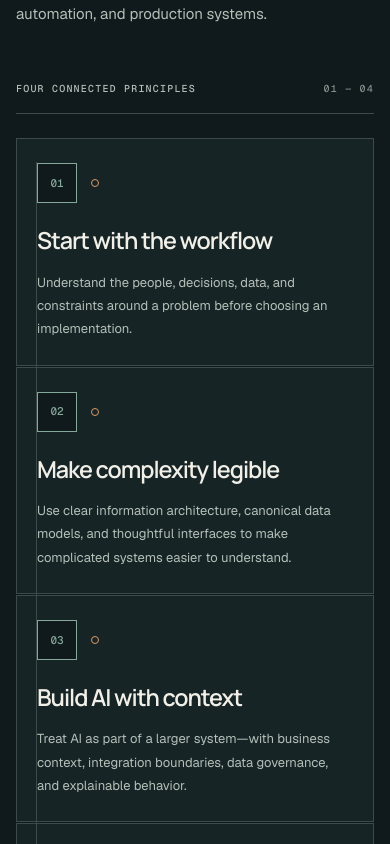
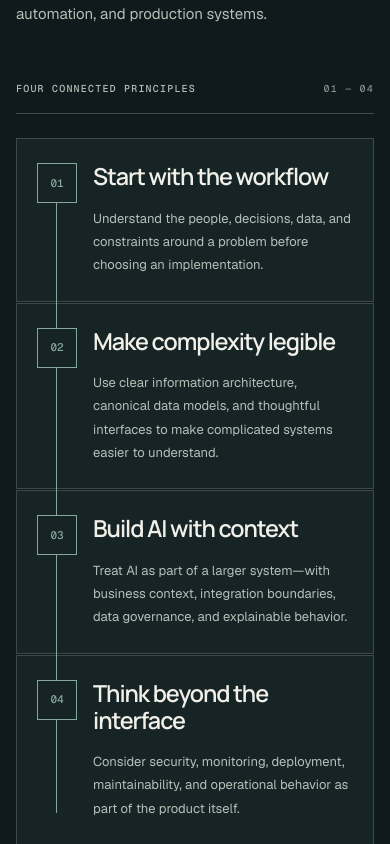
Before and after one commit to weexdayend/uigerhana-space, a Next.js app: page / in a window 390 px wide. Shown: the part 9280-10124 px from the top of the page. Built offline with nearby package versions, Linux system fonts and the light colour scheme.

Commit message:
style(approach): align responsive route with waypoints

```diff
--- a/src/app/globals.css
+++ b/src/app/globals.css
@@ -3601,9 +3601,9 @@ body {
 .atlas-approach__principles::before {
   position: absolute;
   z-index: 1;
-  top: 2.75rem;
-  right: 3.25rem;
-  left: 3.25rem;
+  top: calc(var(--atlas-approach-card-y) + 1.25rem);
+  right: calc(var(--atlas-approach-card-x) + 1.25rem);
+  left: calc(var(--atlas-approach-card-x) + 1.25rem);
   height: 1px;
   background: var(--sea-glass);
   content: "";
@@ -3725,13 +3725,13 @@ body {
 
   .atlas-approach__principles::before {
     display: block;
-    top: 1.5rem;
+    top: 2rem;
     right: auto;
-    bottom: 1.5rem;
-    left: 1.25rem;
+    bottom: 2rem;
+    left: 2.5rem;
     width: 1px;
     height: auto;
-    background: var(--contour-line);
+    background: var(--sea-glass);
   }
 
   .atlas-approach__principle {
@@ -3741,17 +3741,32 @@ body {
   .atlas-approach__principle article {
     --atlas-approach-card-y: 1.5rem;
     --atlas-approach-card-x: 1.25rem;
+    display: grid;
+    grid-template-columns: 2.5rem minmax(0, 1fr);
+    align-items: start;
+    gap: 1rem;
     min-height: auto;
     border: 1px solid var(--contour-line);
     padding: var(--py) var(--px);
   }
 
+  .atlas-approach__waypoint {
+    grid-column: 1;
+    grid-row: 1;
+  }
+
   .atlas-approach__waypoint span {
-    background: var(--atlas-ink);
+    background: var(--deep-mineral);
+  }
+
+  .atlas-approach__waypoint i {
+    display: none;
   }
 
   .atlas-approach__principle-copy {
-    padding-top: 1.5rem;
+    grid-column: 2;
+    grid-row: 1;
+    padding-top: 0;
   }
 
   .atlas-approach__principle-copy h3 {
```
